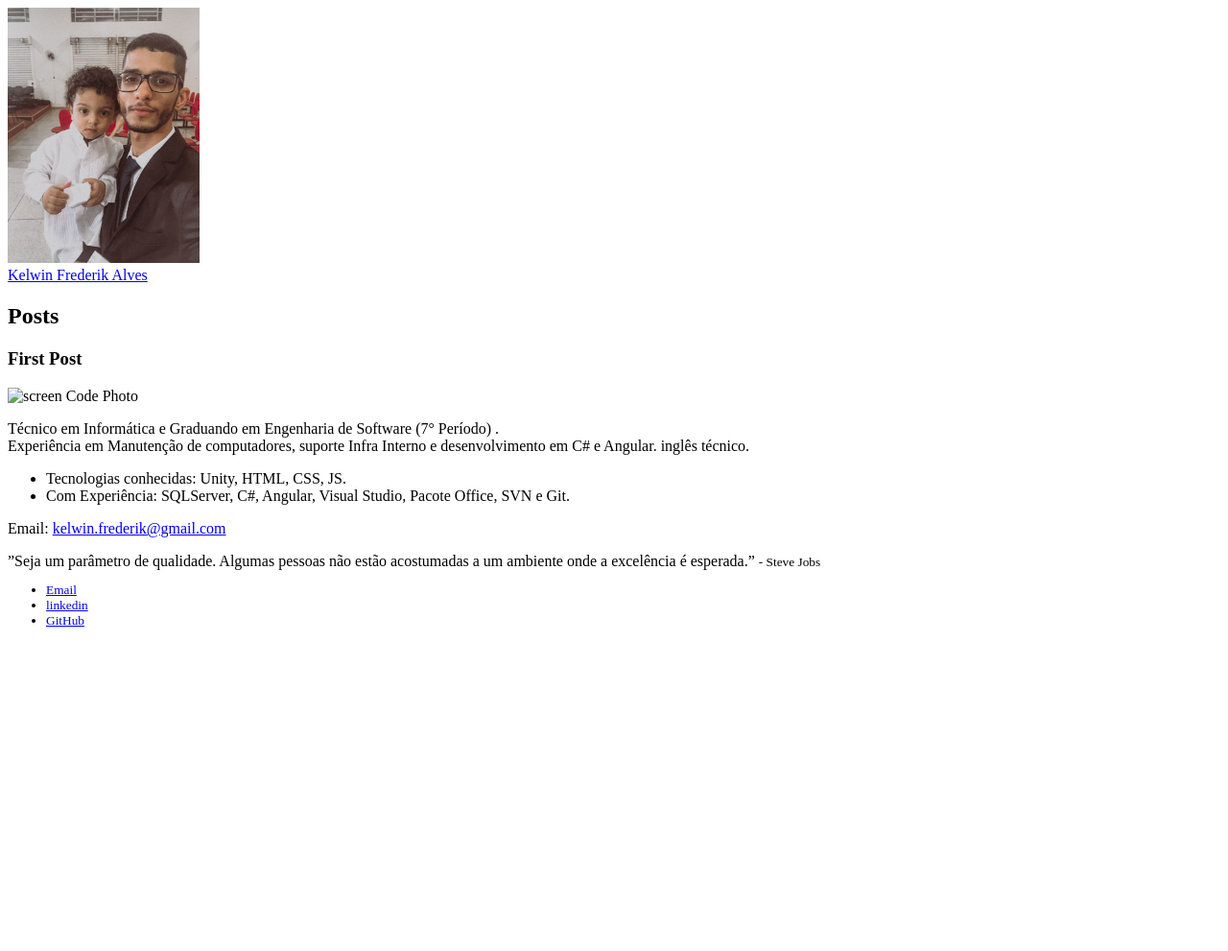
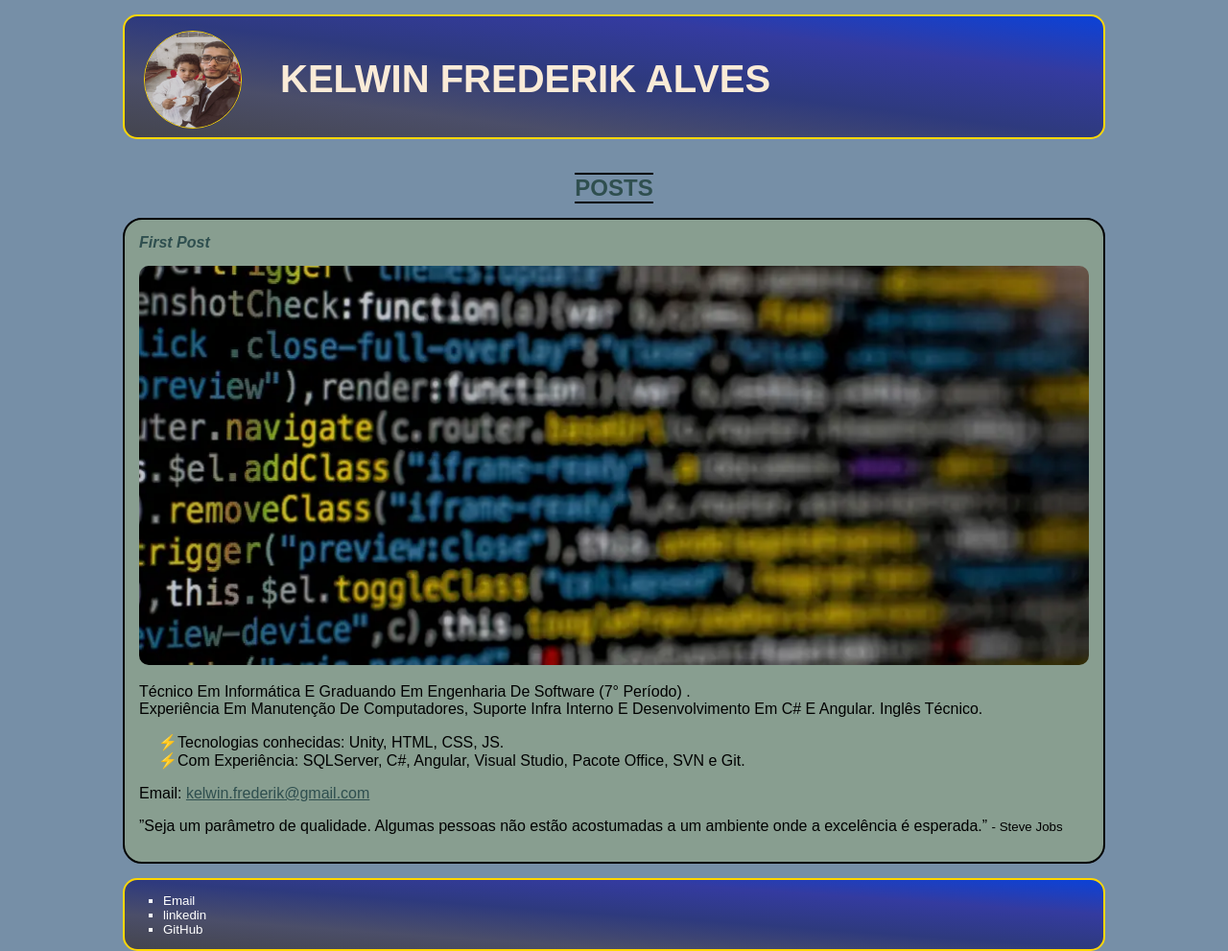
Before and after one commit to KelwinFrederik/DioImpulso, a plain HTML site: page IntoducaoWebsitesHtml5Css3/index.html in a window 1280 px wide. Shown: the whole page at 96% size. Before the commit the page ends 800 px from the top, so only its background shows below. Drawn offline with Linux system fonts and the light colour scheme.

Commit message:
Aula 7 - Estilos de elementos

```diff
--- a/IntoducaoWebsitesHtml5Css3/index.css
+++ b/IntoducaoWebsitesHtml5Css3/index.css
@@ -0,0 +1,102 @@
+*{
+    font-family: sans-serif;
+}
+
+a{
+    color:darkslategray;
+}
+
+body{
+    background-color: #768fa7;
+    max-width: 1024px;
+    margin: auto;
+}
+
+#fotoPerfil{
+    border: 1px solid gold;
+    border-radius: 50%;
+    margin-left: 20px;
+    height:100px;
+    width:100px;
+}
+
+#subtitleHeader,#headerSection {
+    display: flex;
+    align-items: center;
+}
+
+#subtitleHeader{
+    justify-content: center;
+}
+
+#headerSection{
+    column-gap: 20px;
+    padding-top:10px;
+    padding-bottom: 5px;
+}
+
+#titleHeader, footer{
+    background-image: linear-gradient(to right top, #44454e, #4b4e69,#2e3a7e,#343ba0,#0b42d8);
+    border: 2px solid gold;
+    border-radius: 15px;
+    margin-top: 15px;
+    margin-bottom: 15px;
+}
+
+#headerSection a,footer a{
+    color: #ffffff00;
+}
+
+#title, .subtitle, .posttitle{
+    color:darkslategray;
+}
+
+#title{
+    font-size: 40px;
+    text-transform: uppercase;
+    margin-left:20px;
+    color: antiquewhite;
+}
+
+.subtitle{
+    text-transform: uppercase;
+    align-self: flex-end;
+    border-top: 2px black solid;
+    border-bottom: 2px black solid;
+    margin-bottom:15px;
+}
+
+.posttitle{
+    font-size: 16px;
+    font-style: italic;
+    margin:0;
+    margin-bottom:15px;
+}
+
+.post{
+  background-color: #889e90;
+  padding: 15px;
+  border: 2px solid black;
+  margin-bottom: 15px;
+  border-radius: 20px;
+}
+
+.postImage{
+    margin-bottom:15px;
+    border-radius: 10px;
+    max-width: 100%;
+}
+
+.postcontent{
+    margin:0;
+    margin-bottom:15px;
+    text-transform: capitalize;
+}
+.EmojiList{
+    list-style-type: "\26A1";
+}
+
+footer li{
+    list-style-type: square;
+    color: white;
+}
--- a/IntoducaoWebsitesHtml5Css3/index.html
+++ b/IntoducaoWebsitesHtml5Css3/index.html
@@ -4,34 +4,35 @@
     <meta charset="UTF-8">
     <meta http-equiv="X-UA-Compatible" content="IE=edge">
     <meta name="viewport" content="width=device-width, initial-scale=1.0">
+    <link rel="stylesheet" href="index.css"/>
     <title> Kelwin Alves </title>
 </head>
 <body>
-    <img alt="Foto kelwin e Davi" src="../Assets/KelwinAlves.jpeg" Width="200px"/>
-    <header>
-        <a href="https://www.linkedin.com/in/kelwin-frederik-alves/" target="_blank">
-            Kelwin Frederik Alves
-        </a>
+    <header id="titleHeader">
+        <section id="headerSection">
+            <img id="fotoPerfil" alt="Foto kelwin e Davi" src="../Assets/KelwinAlves.jpeg" Width="200px"/>
+            <a href="https://www.linkedin.com/in/kelwin-frederik-alves/" target="_blank">
+                <h1 id="title"> Kelwin Frederik Alves </h1>
+            </a>
+        </section>
     </header>
+    <header id="subtitleHeader"><h2 class="subtitle"> Posts </h2></header>
     <section>
-        <header><h2> Posts </h2></header>
-        <article>
-            <header><h3> First Post </h3></header>
-            <img alt="screen Code Photo" src="../Assets/CodeScreen.jpg" Width="600px"/>
-            <p>
+        <article class="post">
+            <header><h3 class="posttitle"> First Post </h3></header>
+            <img class="postImage" alt="screen Code Photo" src="../Assets/CodeScreen.webp" Width="auto"/>
+            <p class="postcontent">
                 Técnico em Informática e Graduando em Engenharia de Software (7° Período) .
                 <br />
 
                 Experiência em Manutenção de computadores, suporte Infra Interno e desenvolvimento em C# e Angular.
                 inglês técnico.
-                <ul>
+                <ul class="EmojiList">
                     <li>
-                        Tecnologias conhecidas:
-                        Unity, HTML, CSS, JS.
+                        Tecnologias conhecidas: Unity, HTML, CSS, JS.
                     </li>
                     <li>
-                        Com Experiência:
-                        SQLServer, C#, Angular, Visual Studio, Pacote Office, SVN e Git.
+                        Com Experiência: SQLServer, C#, Angular, Visual Studio, Pacote Office, SVN e Git.
                     </li>
                 </ul>
 
@@ -42,9 +43,9 @@
     </section>
     <footer>
         <ul>
-            <li><a target="_blank" href="mailto:kelwin.frederik@gmail.com"> Email </a></li>
-            <li><a target="_blank" href="https://www.linkedin.com/in/kelwin-frederik-alves/" > linkedin </a></li>
-            <li><a target="_blank" href="https://github.com/KelwinFrederik" > GitHub </a></li>
+            <a target="_blank" href="mailto:kelwin.frederik@gmail.com"><li> Email </li></a>
+            <a target="_blank" href="https://www.linkedin.com/in/kelwin-frederik-alves/" ><li> linkedin </li></a>
+            <a target="_blank" href="https://github.com/KelwinFrederik" > <li>GitHub </li></a>
         </ul>
     </footer>
 </body>
```
Also changed, not shown: Assets/CodeScreen.webp (added).
